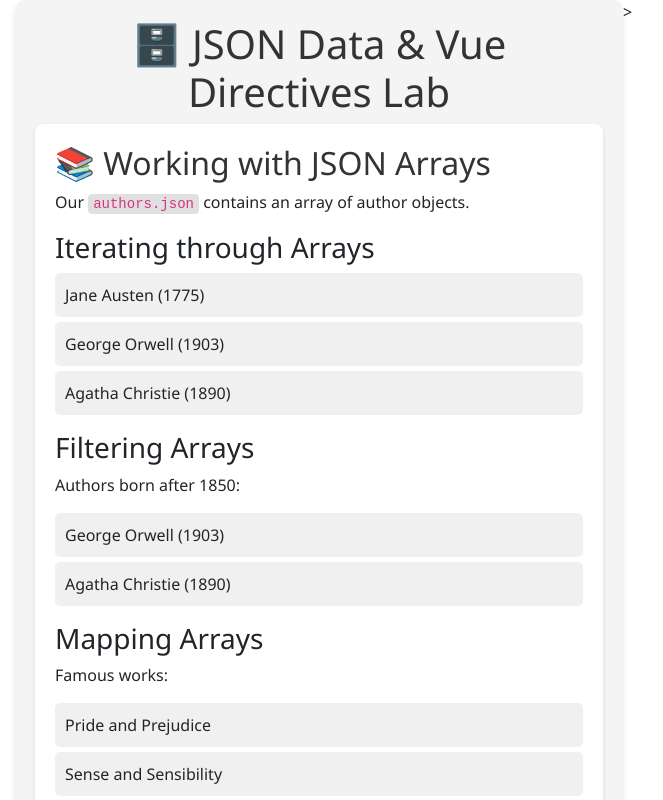
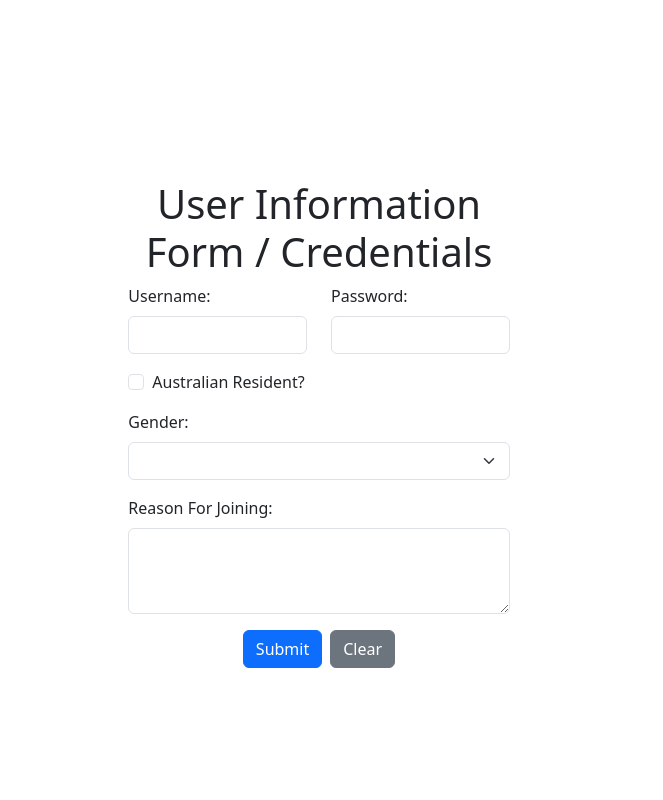
Before and after one commit to XinyiRan0001/xran-library, a Vue app: page / in a window 1280 px wide. Shown: the top 800 px of the page, without its empty margins (17-680 px from the left). Built offline with nearby package versions, Linux system fonts and the light colour scheme.

Commit message:
commit json

```diff
--- a/package.json
+++ b/package.json
@@ -11,6 +11,7 @@
     "format": "prettier --write src/"
   },
   "dependencies": {
+    "bootstrap": "^5.3.3",
     "vue": "^3.4.29"
   },
   "devDependencies": {
--- a/src/App.vue
+++ b/src/App.vue
@@ -5,8 +5,8 @@ import Form from './components/Form.vue';
 </script>
 
 <template>
-  <JSON />
+  <!--<JSON />-->
 
-  <!--<JSONSolution>-->>
+  <!--<JSONSolution>-->
   <Form />
 </template>
```
Also changed, not shown: 1 other file (tests, documents, lock files or other folders).
